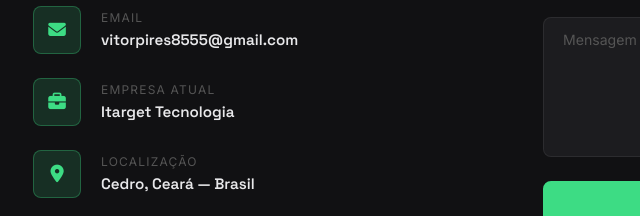
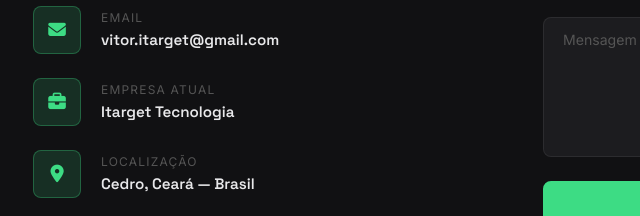
Before and after one commit to VituSuperMEg/porti-v, a plain HTML site: page index.html in a window 1280 px wide. Shown: the part 5142-5358 px from the top of the page, 51-691 px from the left. Drawn offline with Linux system fonts and the light colour scheme; no server answers.

Commit message:
versao 2

```diff
--- a/index.html
+++ b/index.html
@@ -621,7 +621,7 @@
               <div class="contact__item-icon"><i class="fas fa-envelope"></i></div>
               <div>
                 <span class="contact__item-label" data-i18n="contact.email">Email</span>
-                <a href="mailto:vitorpires8555@gmail.com" class="contact__item-value">vitorpires8555@gmail.com</a>
+                <a href="mailto:vitor.itarge@gmail.com" class="contact__item-value">vitor.itarget@gmail.com</a>
               </div>
             </div>
             <div class="contact__item">
```
